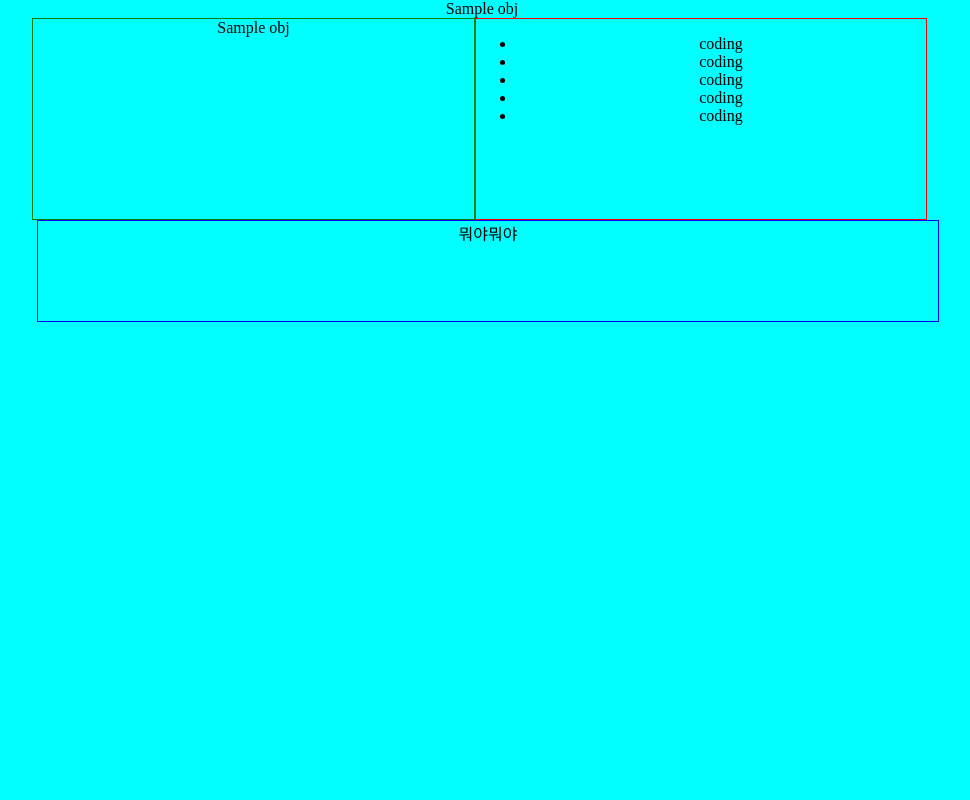
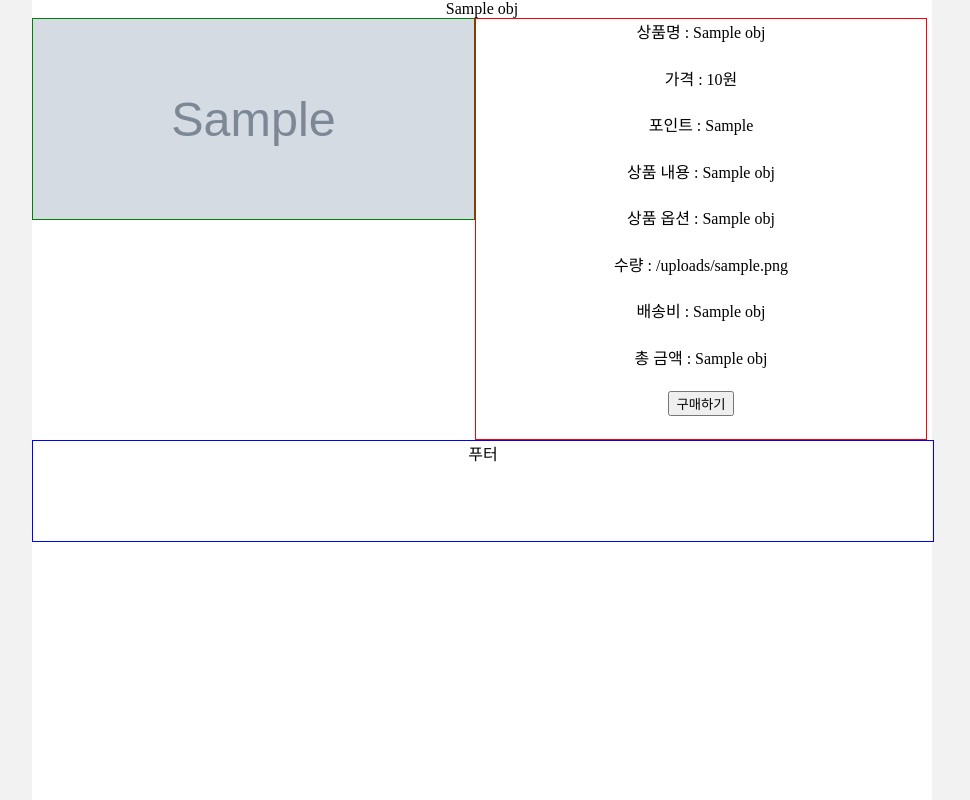
Before and after one commit to Kimgeunwook/Shopping-site, a Node server app: template servers/views/temp.pug in a window 1280 px wide. Shown: the whole page, without its empty margins (158-1128 px from the left). Run offline with Node 20, Linux system fonts and the light colour scheme; the template is opened without the code that fills it: most values are stand-ins (such as "Sample title", 1, 10 or a date in 2020); grey boxes marked "Sample" are stand-in pictures; some libraries are stand-ins or nearby versions.

Commit message:
pug수정

```diff
--- a/servers/views/temp.css
+++ b/servers/views/temp.css
@@ -1,7 +1,10 @@
+html {
+    background-color: #F2F2F2;
+}
 body {
     margin: 0 auto;
     width : 900px;
-    background-color: aqua;
+    background-color : white;
     text-justify: center;
     text-align: center;
 }
@@ -12,16 +15,28 @@ article {
     border: 1px solid green;
     float: left;
 }
+
+#RepresentPhoto{
+    width : 100%;
+    height: 100%;
+}
 content {
     width: 50%;
-    height: 200px;
+    overflow:hidden;
+    height:auto;
     border: 1px solid red;
     float: left;
+}
+#list {
+    margin-bottom: 5%;
+}
+#buybtn
+{
+    margin-bottom: 5%;
 }
 footer {
     width: 100%;
     height: 100px;
     border: 1px solid blue;
-    margin: 5px;
     clear: both;
 }
--- a/servers/views/temp.pug
+++ b/servers/views/temp.pug
@@ -1,14 +1,40 @@
+
 html
     head
-        title 상품정보 화면
+        title 상품정보 화면2
         style
             include temp.css
     body
         header= obj.name
         container
-            article= obj.name
+            article
+                img#RepresentPhoto(src=`/../../img/`+ obj.image[0])
             content
-                ul
-                    - for(var i=0; i<5; i++)
-                        li coding
-        footer 뭐야뭐야
+                div#list
+                    span#itemcategory 상품명 :
+                    span#iteminfo= obj.name
+                div#list
+                    span#itemcategory 가격 :
+                    span#iteminfo= obj.price
+                    span 원
+                div#list
+                    span#itemcategory 포인트 :
+                    span#iteminfo= obj.reserveMethod
+
+                div#list
+                    span#itemcategory 상품 내용 :
+                    span#iteminfo= obj.name
+                div#list
+                    span#itemcategory 상품 옵션 :
+                    span#iteminfo= obj.name
+                div#list
+                    span#itemcategory 수량 :
+                    span#iteminfo= obj.image[0]
+                div#list
+                    span#itemcategory 배송비 :
+                    span#iteminfo= obj.name
+                div#list
+                    span#itemcategory 총 금액 :
+                    span#iteminfo= obj.name
+                button#buybtn 구매하기
+        footer 푸터
```
